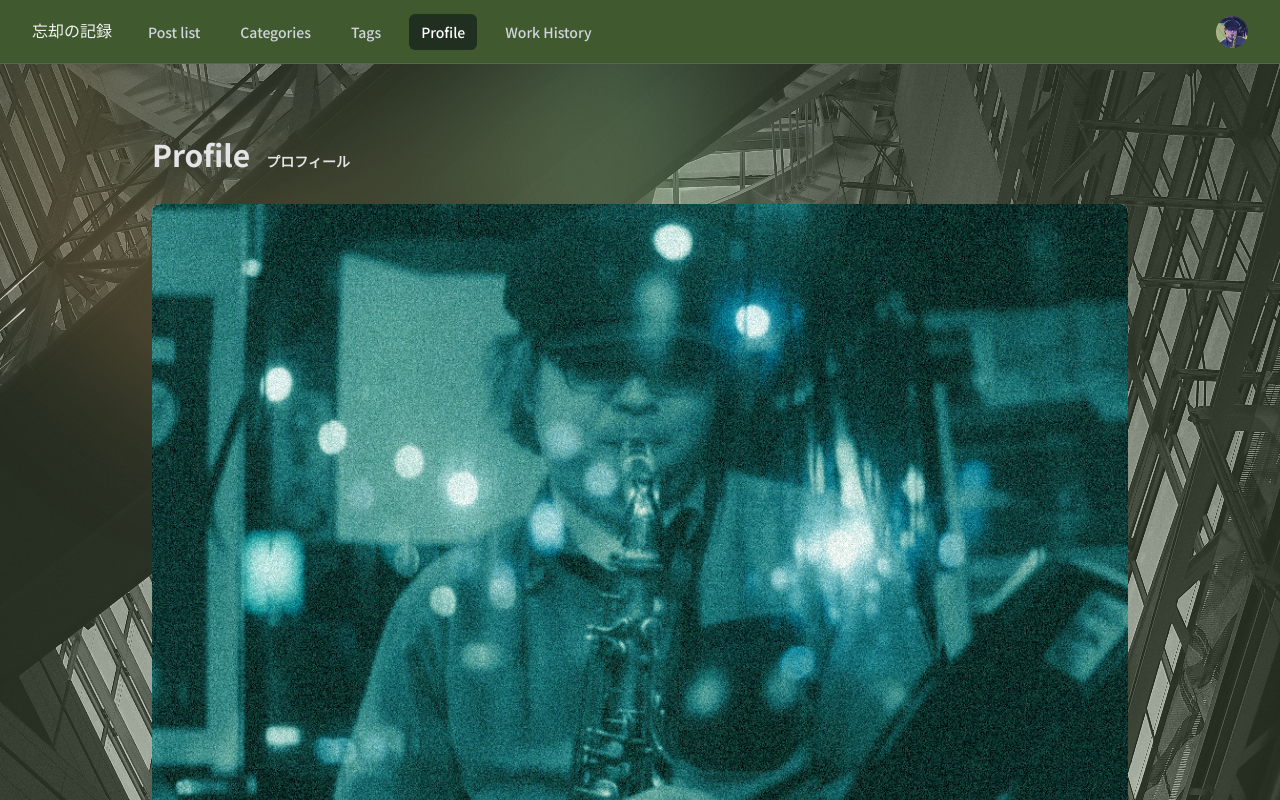
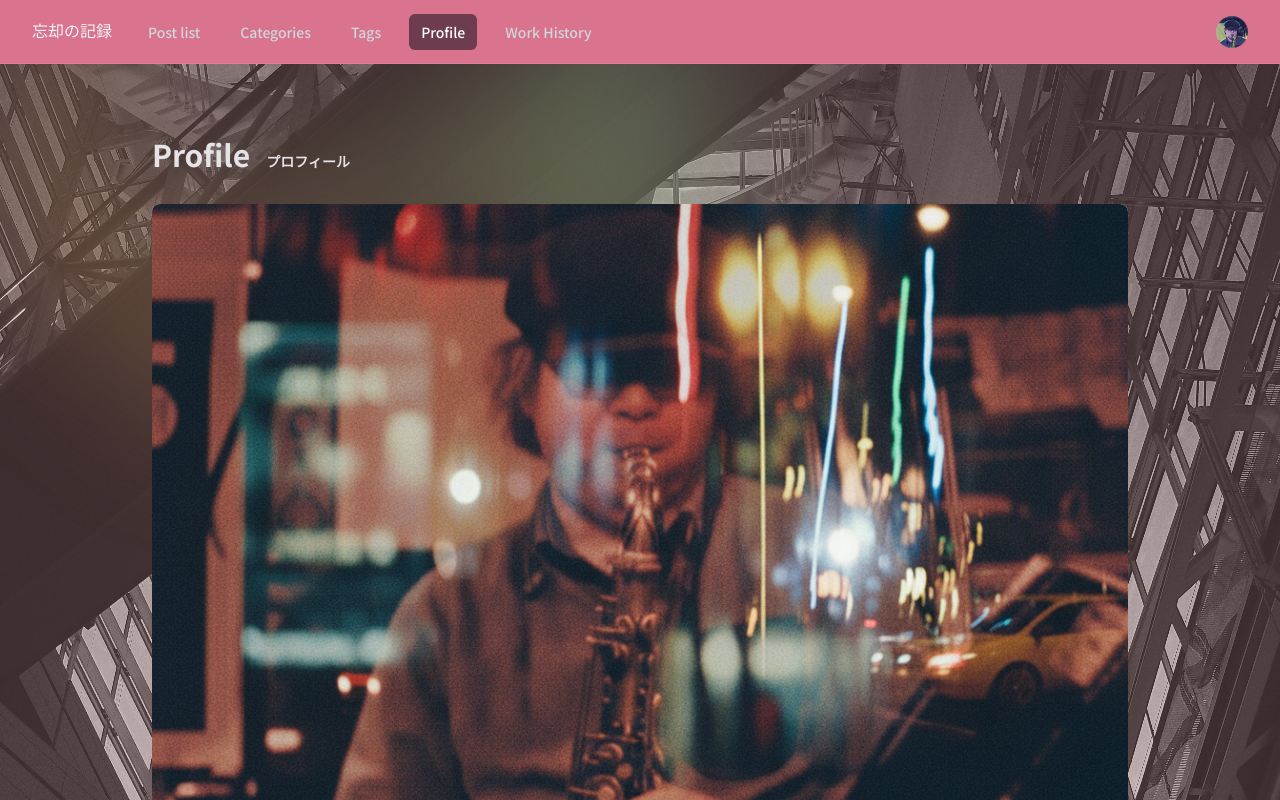
Before and after one commit to yukikim/my_test_blog, a Next.js app: page /profile in a window 1280 px wide. Shown: the top 800 px of the page. Built offline with nearby package versions, Linux system fonts and the light colour scheme; a web font is replaced by a local one.

Commit message:
テーマカラーPink作成

```diff
--- a/app/blogs/[id]/page.tsx
+++ b/app/blogs/[id]/page.tsx
@@ -73,7 +73,7 @@ export default async function PostPage({ params, searchParams }:
 
         <h1 className="mb-4 text-3xl font-bold">{post.title}</h1>
 
-        <div className="flex justify-between border-b border-teal-700 border-dotted pb-1 mb-6">
+        <div className="flex justify-between border-b border-theme-primary border-dotted pb-1 mb-6">
           {/* カテゴリー・タグ */}
           <div className="space-y-2 text-sm flex justify-end items-center gap-4">
             {post.category?.id && (
@@ -91,7 +91,7 @@ export default async function PostPage({ params, searchParams }:
                 {post.tag.map((t) => (
                   <Link
                     key={t.id}
-                    className="rounded-full bg-theme-secondary px-2 py-0.5 text-zinc-100 hover:bg-theme-dark"
+                    className="rounded-full bg-theme-accent px-2 py-0.5 text-zinc-700 hover:bg-theme-light"
                     href={`/tags/${t.id}`}
                   >
                     <TagIcon className="inline-block w-4 h-4 mr-1" />{t.tag ?? "tag"}
@@ -110,7 +110,7 @@ export default async function PostPage({ params, searchParams }:
 
         {html ? (
           <article
-            className="prose text-zinc-800 space-y-4 border-b border-teal-700 pb-4"
+            className="prose text-zinc-800 space-y-4 border-b border-theme-primary pb-4"
             dangerouslySetInnerHTML={{ __html: safe }}
           />
         ) : (
@@ -129,7 +129,7 @@ export default async function PostPage({ params, searchParams }:
         <div className="text-right">
           <Link
             href="/blogs"
-            className="bg-theme-primary hover:bg-theme-dark text-white text4xl font-bold py-auto px-4 rounded h-8 inline-flex items-center mt-4"
+            className="bg-theme-accent hover:bg-theme-light text-zinc-500 text4xl font-bold py-auto px-4 rounded h-8 inline-flex items-center mt-4"
             aria-label="blog list"
           >
             Blog List
@@ -140,7 +140,7 @@ export default async function PostPage({ params, searchParams }:
           <div className="text-right">
             <Link
               href="/categories"
-              className="bg-theme-primary hover:bg-theme-dark text-white text4xl font-bold py-auto px-4 rounded h-8 inline-flex items-center mt-4"
+              className="bg-theme-accent hover:bg-theme-light text-zinc-500 text4xl font-bold py-auto px-4 rounded h-8 inline-flex items-center mt-4"
               aria-label="category list"
             >
               Category List
@@ -153,7 +153,7 @@ export default async function PostPage({ params, searchParams }:
           <div className="text-right">
             <Link
               href="/tags"
-              className="bg-theme-primary hover:bg-theme-dark text-white text4xl font-bold py-auto px-4 rounded h-8 inline-flex items-center mt-4"
+              className="bg-theme-accent hover:bg-theme-light text-zinc-500 text4xl font-bold py-auto px-4 rounded h-8 inline-flex items-center mt-4"
               aria-label="tag list"
             >
               Tag List
--- a/app/globals.css
+++ b/app/globals.css
@@ -16,18 +16,27 @@
   --font-tokumin: "Kaisei Tokumin", serif;
   --font-mochiy: "Mochiy Pop One", sans-serif;
 
-  --color-theme-primary: #41592F;
-  --color-theme-secondary: #758C65;
-  --color-theme-dark: #252617;
-  --color-theme-light: #F2F2F2;
-  --color-theme-accent: #D9AA8F;
+  --color-theme-primary: #D9738E;
+  --color-theme-secondary: #BF8A8E;
+  --color-theme-dark: #55333c;
+  --color-theme-light: #F2D3AC;
+  --color-theme-accent: #C4E1F2;
 
   --color-theme-content: #F2F2F2;
   --color-theme-light-text: #d6d6d6;
   --color-theme-dark-text: #302f2e;
 
+  --color-theme-inside-frame-text: #302f2e;
+
 
 }
+/* Color Theme Swatches in Hex */
+.陽光桜の花-1-hex { color: #BF8A8E; }
+.陽光桜の花-2-hex { color: #D9738E; }
+.陽光桜の花-3-hex { color: #F2C2CF; }
+.陽光桜の花-4-hex { color: #C4E1F2; }
+.陽光桜の花-5-hex { color: #F2D3AC; }
+.陽光桜の花-3-hex { color: #55333c; }
 
 @layer components {
 
@@ -38,6 +47,10 @@
 
   .content-frame-in {
     @apply bg-theme-dark/80;
+  }
+
+  .frame-in-text {
+    @apply text-theme-dark-text;
   }
 
   .content-back {
--- a/app/profile/page.tsx
+++ b/app/profile/page.tsx
@@ -22,7 +22,7 @@ export default async function ProfilePage() {
       <section className="space-y-8">
         <div className="relative h-56 lg:h-160 w-full overflow-hidden rounded-lg bg-zinc-100 sm:h-64 lg:mb-10">
           <Image
-            src="/images/my_personal_image8.jpg"
+            src="/images/my_personal_image4.jpg"
             alt="profile image"
             fill
             sizes="(max-width: 640px) 100vw, 1024px"
--- a/components/CommentsList.tsx
+++ b/components/CommentsList.tsx
@@ -79,7 +79,7 @@ export default function CommentsList({ postId }: Props) {
   if (error) return <p className="text-red-700">{error}</p>;
 
   return (
-    <section className='border-b border-teal-700 pb-4'>
+    <section className='border-b border-theme-primary pb-4'>
       <h2 className="mb-4 text-sm font-semibold">コメント一覧</h2>
       {items.length === 0 ? (
         <p className="text-zinc-600">コメントはまだありません。</p>
--- a/components/PostCard.tsx
+++ b/components/PostCard.tsx
@@ -50,7 +50,7 @@ export default function PostCard({
               <Link
                 key={t.id}
                 href={`/tags/${t.id}`}
-                className="rounded-full bg-theme-secondary px-2 py-0.5 text-zinc-100 hover:bg-theme-dark"
+                className="rounded-full bg-theme-accent px-2 py-0.5 text-zinc-500 hover:bg-theme-light"
               >
                 #{t.tag ?? "tag"}
               </Link>
```
